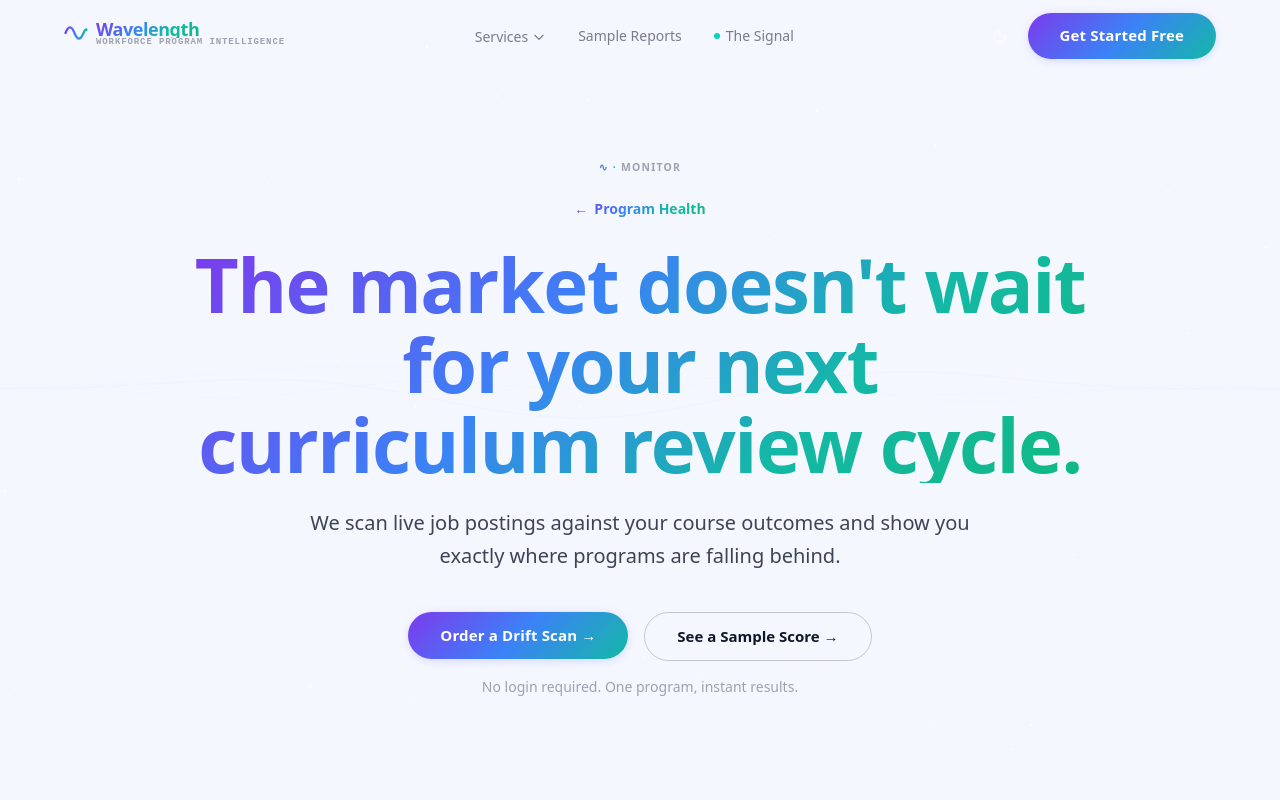
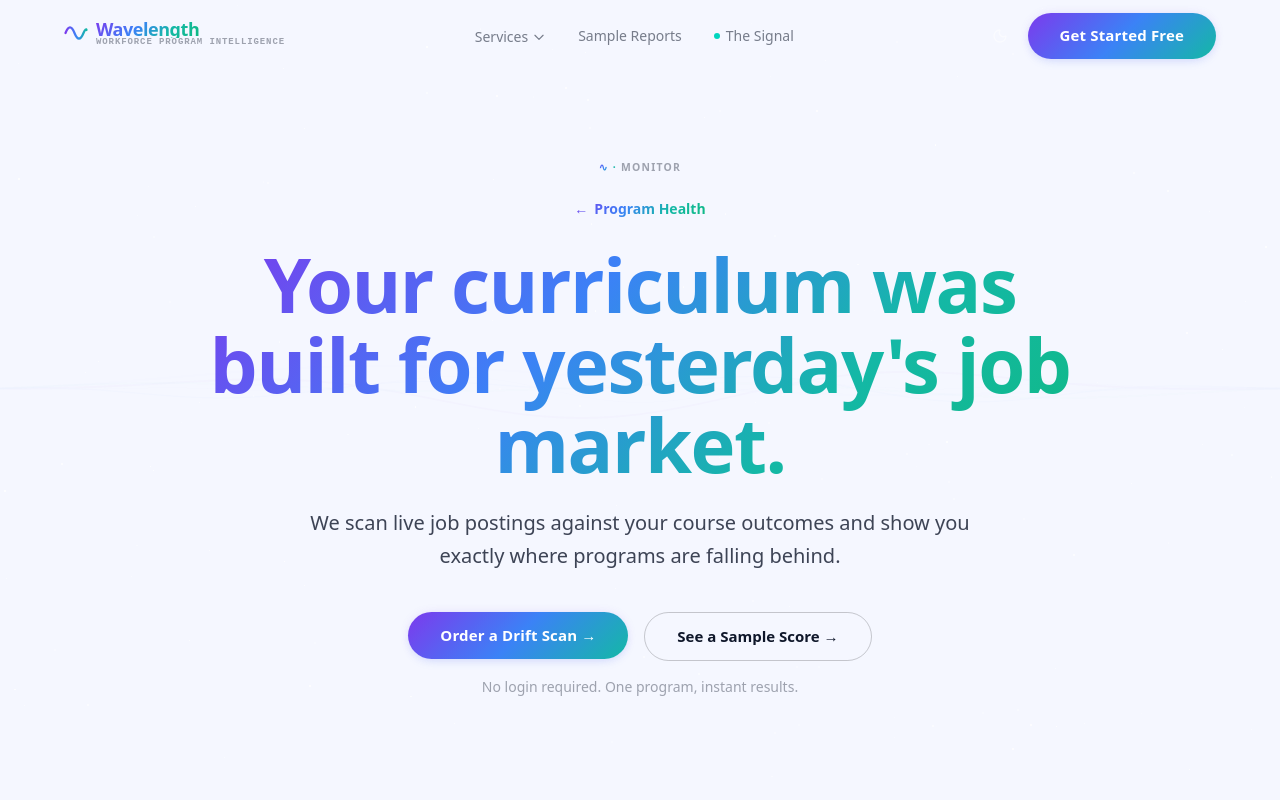
Before and after one commit to wspanic201/workforce-intelligence, a Next.js app: page /drift in a window 1280 px wide. Shown: the top 800 px of the page. Built offline with nearby package versions, Linux system fonts and the light colour scheme.

Commit message:
revert drift H1 to original — 'Your curriculum was built for yesterday's job market'

```diff
--- a/app/drift/page.tsx
+++ b/app/drift/page.tsx
@@ -132,7 +132,7 @@ export default function DriftPage() {
               className="text-gradient-cosmic font-heading font-bold leading-[1.05] mx-auto max-w-4xl"
               style={{ fontSize: 'clamp(2.5rem, 5.5vw + 0.5rem, 4.75rem)' }}
             >
-              The market doesn&apos;t wait for your next curriculum review cycle.
+              Your curriculum was built for yesterday&apos;s job market.
             </h1>
           </AnimateOnScroll>
 
```
